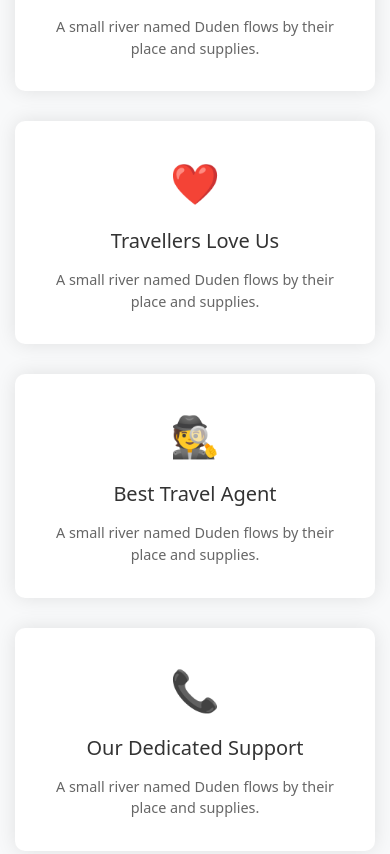
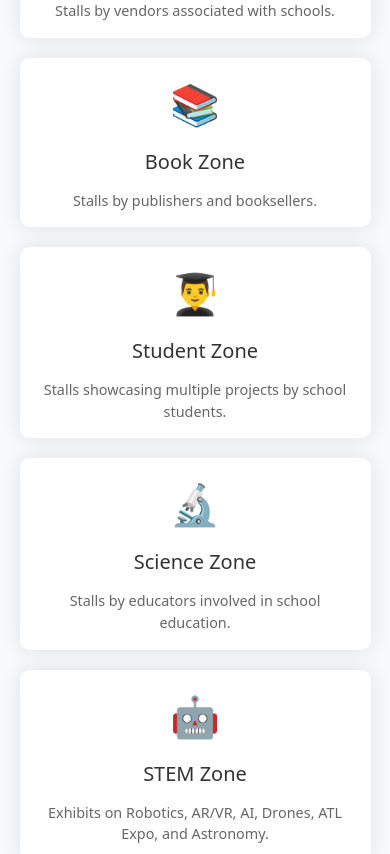
Before and after one commit to Aryan-81/openhouse, a Next.js app in the folder frontend/: page /home in a window 390 px wide. Shown: the part 1040-1894 px from the top of the page. Built offline with nearby package versions, Linux system fonts and the light colour scheme.

Commit message:
Refactor ServicesSection to improve layout and responsiveness; replace static content with dynamic data

```diff
--- a/frontend/src/components/ServicesSection/ServicesSection.module.css
+++ b/frontend/src/components/ServicesSection/ServicesSection.module.css
@@ -5,25 +5,21 @@
 
 .container {
     width: 100%;
-    padding-right: 15px;
-    padding-left: 15px;
-    margin-right: auto;
-    margin-left: auto;
+    margin: 0 auto;
 }
 
 .row {
     display: flex;
     flex-wrap: wrap;
-    margin-right: -15px;
-    margin-left: -15px;
+    width: 100vw;
+    gap: 20px;
+    margin: 0 auto;
+    justify-content: center;
 }
 
 .colMd3 {
-    flex: 0 0 25%;
-    max-width: 25%;
-    padding-right: 15px;
-    padding-left: 15px;
-    margin-bottom: 30px;
+    flex: 0 0 15%;
+    max-width: 15%;
 }
 
 .mediaBlock {
@@ -32,7 +28,7 @@
     align-items: center;
     text-align: center;
     background-color: #fff;
-    padding: 2rem;
+    padding: 1rem;
     border-radius: 10px;
     box-shadow: 0 0 20px rgba(0, 0, 0, 0.1);
     height: 100%;
@@ -63,16 +59,16 @@
 }
 
 /* Responsive Styles */
-@media (max-width: 992px) {
+@media (max-width: 1120px) {
     .colMd3 {
-        flex: 0 0 50%;
-        max-width: 50%;
+        flex: 0 0 40%;
+        max-width: 40%;
     }
 }
 
 @media (max-width: 768px) {
     .colMd3 {
-        flex: 0 0 100%;
-        max-width: 100%;
+        flex: 0 0 90%;
+        max-width: 90%;
     }
 }
--- a/frontend/src/components/ServicesSection/index.tsx
+++ b/frontend/src/components/ServicesSection/index.tsx
@@ -1,55 +1,57 @@
-import React from 'react';
 import styles from './ServicesSection.module.css';
+
+const servicesData = [
+    {
+        icon: '💡', // Represents creativity & new ideas
+        heading: 'Innovation Zone',
+        description: 'Stalls by vendors associated with schools.',
+    },
+    {
+        icon: '📚', // Represents books & reading
+        heading: 'Book Zone',
+        description: 'Stalls by publishers and booksellers.',
+    },
+    {
+        icon: '👨‍🎓', // Represents students & learning
+        heading: 'Student Zone',
+        description: 'Stalls showcasing multiple projects by school students.',
+    },
+    {
+        icon: '🔬', // Represents science & research
+        heading: 'Science Zone',
+        description: 'Stalls by educators involved in school education.',
+    },
+    {
+        icon: '🤖', // Represents technology & STEM fields
+        heading: 'STEM Zone',
+        description: 'Exhibits on Robotics, AR/VR, AI, Drones, ATL Expo, and Astronomy.',
+    },
+    {
+        icon: '🎨', // Represents arts & creativity
+        heading: 'Arts Zone',
+        description: 'Activities including Painting, Elocution, Beadwork, Documentary Shows, and Jigsaw Puzzles.',
+    },
+];
+
 
 const ServicesSection: React.FC = () => {
     return (
         <section className={styles.servicesSection}>
             <div className={styles.container}>
                 <div className={styles.row}>
-                    <div className={styles.colMd3}>
-                        <div className={styles.mediaBlock}>
-                            <div className={styles.iconContainer}>
-                                <span className={styles.icon}>🏷️</span>
-                            </div>
-                            <div className={styles.mediaBody}>
-                                <h3 className={styles.heading}>Best Price Guarantee</h3>
-                                <p>A small river named Duden flows by their place and supplies.</p>
+                    {servicesData.map((service, index) => (
+                        <div key={index} className={styles.colMd3}>
+                            <div className={styles.mediaBlock}>
+                                <div className={styles.iconContainer}>
+                                    <span className={styles.icon}>{service.icon}</span>
+                                </div>
+                                <div className={styles.mediaBody}>
+                                    <h3 className={styles.heading}>{service.heading}</h3>
+                                    <p>{service.description}</p>
+                                </div>
                             </div>
                         </div>
-                    </div>
-                    <div className={styles.colMd3}>
-                        <div className={styles.mediaBlock}>
-                            <div className={styles.iconContainer}>
-                                <span className={styles.icon}>❤️</span>
-                            </div>
-                            <div className={styles.mediaBody}>
-                                <h3 className={styles.heading}>Travellers Love Us</h3>
-                                <p>A small river named Duden flows by their place and supplies.</p>
-                            </div>
-                        </div>
-                    </div>
-                    <div className={styles.colMd3}>
-                        <div className={styles.mediaBlock}>
-                            <div className={styles.iconContainer}>
-                                <span className={styles.icon}>🕵️</span>
-                            </div>
-                            <div className={styles.mediaBody}>
-                                <h3 className={styles.heading}>Best Travel Agent</h3>
-                                <p>A small river named Duden flows by their place and supplies.</p>
-                            </div>
-                        </div>
-                    </div>
-                    <div className={styles.colMd3}>
-                        <div className={styles.mediaBlock}>
-                            <div className={styles.iconContainer}>
-                                <span className={styles.icon}>📞</span>
-                            </div>
-                            <div className={styles.mediaBody}>
-                                <h3 className={styles.heading}>Our Dedicated Support</h3>
-                                <p>A small river named Duden flows by their place and supplies.</p>
-                            </div>
-                        </div>
-                    </div>
+                    ))}
                 </div>
             </div>
         </section>
```
